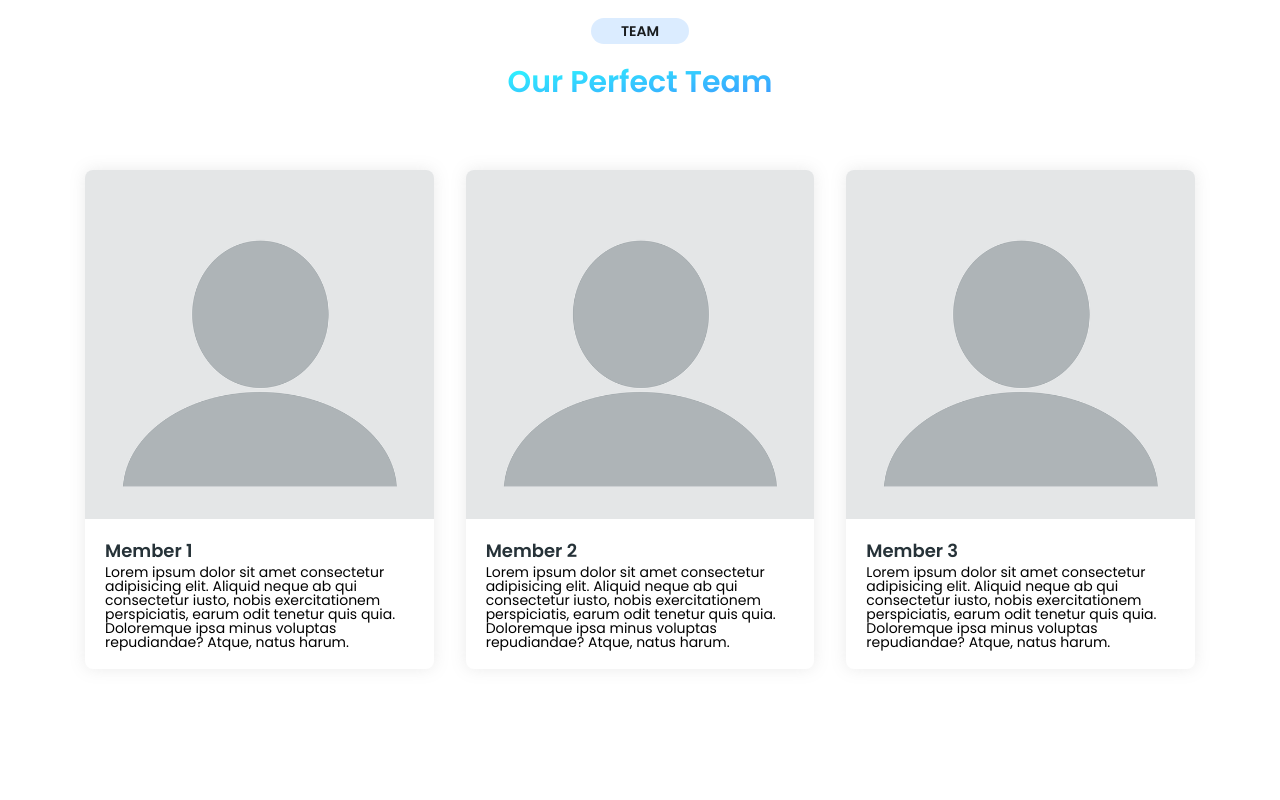
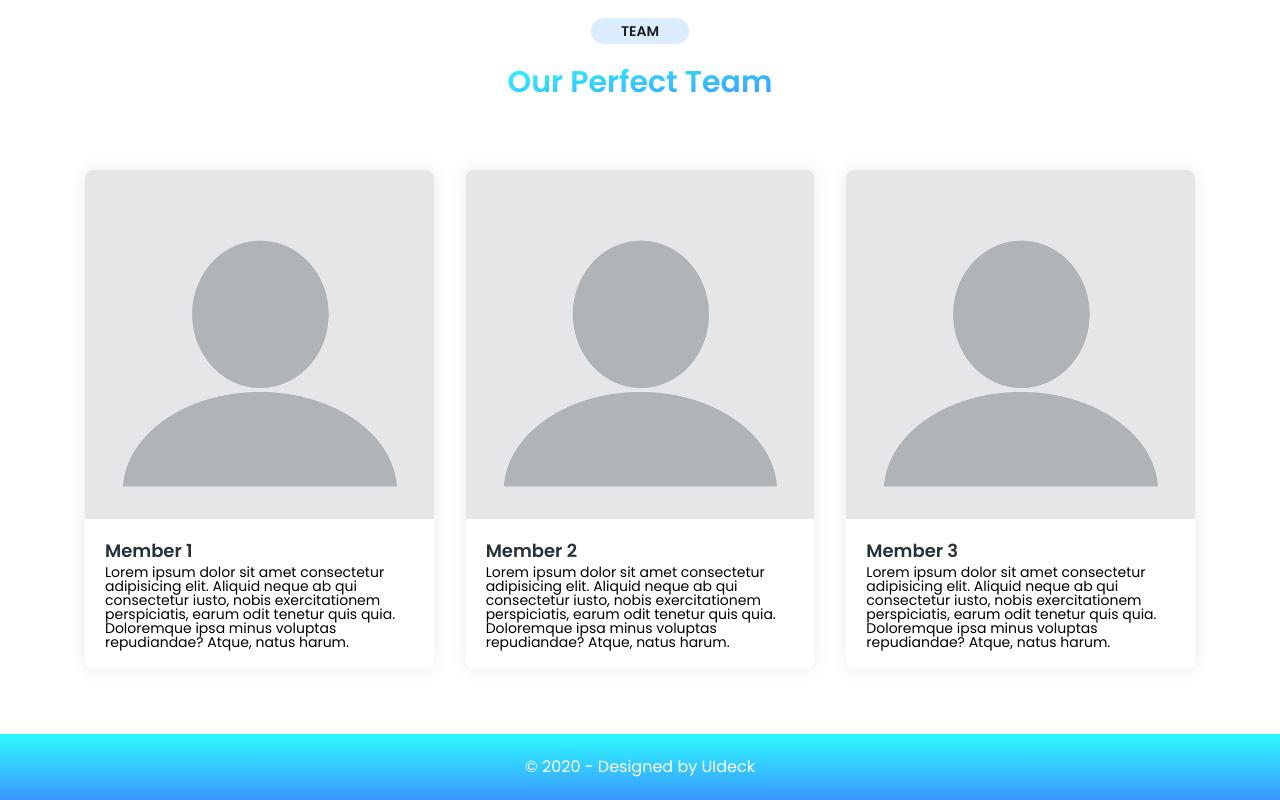
Before and after one commit to DALO-eng/Neo-Frontend, an Angular app: page /home in a window 1280 px wide. Shown: the part 1309-2109 px from the top of the page. Before the commit the page ends 2043 px from the top, so only its background shows below. Built offline with nearby package versions, Linux system fonts and the light colour scheme.

Commit message:
Added footer

```diff
--- a/src/app/app.module.ts
+++ b/src/app/app.module.ts
@@ -7,6 +7,7 @@ import { LandingPageComponent } from './pages/landing-page/landing-page.componen
 import { LandingPageNavbarComponent } from './components/landing-page-navbar/landing-page-navbar.component';
 import { LandingPageFeaturesComponent } from './components/landing-page-features/landing-page-features.component';
 import { LandingPageMembersComponent } from './components/landing-page-members/landing-page-members.component';
+import { LandingPageFooterComponent } from './components/landing-page-footer/landing-page-footer.component';
 
 @NgModule({
   declarations: [
@@ -14,7 +15,8 @@ import { LandingPageMembersComponent } from './components/landing-page-members/l
     LandingPageComponent,
     LandingPageNavbarComponent,
     LandingPageFeaturesComponent,
-    LandingPageMembersComponent
+    LandingPageMembersComponent,
+    LandingPageFooterComponent
   ],
   imports: [
     BrowserModule,
--- /dev/null
+++ b/src/app/components/landing-page-footer/landing-page-footer.component.html
@@ -0,0 +1,3 @@
+<footer class="main-footer">
+  <p>© 2020 - Designed by UIdeck</p>
+</footer>
--- /dev/null
+++ b/src/app/components/landing-page-footer/landing-page-footer.component.scss
@@ -0,0 +1,9 @@
+.main-footer {
+  background-image: linear-gradient(0deg, #3c96ff 0%, #2dfbff 100%);
+  text-align: center;
+  p {
+    padding: 25px 0;
+    margin-bottom: 0;
+    color: #fff;
+  }
+}
--- /dev/null
+++ b/src/app/components/landing-page-footer/landing-page-footer.component.ts
@@ -0,0 +1,15 @@
+import { Component, OnInit } from '@angular/core';
+
+@Component({
+  selector: 'app-landing-page-footer',
+  templateUrl: './landing-page-footer.component.html',
+  styleUrls: ['./landing-page-footer.component.scss']
+})
+export class LandingPageFooterComponent implements OnInit {
+
+  constructor() { }
+
+  ngOnInit(): void {
+  }
+
+}
--- a/src/app/pages/landing-page/landing-page.component.html
+++ b/src/app/pages/landing-page/landing-page.component.html
@@ -4,3 +4,4 @@
 </header>
 <app-landing-page-features></app-landing-page-features>
 <app-landing-page-members></app-landing-page-members>
+<app-landing-page-footer></app-landing-page-footer>
```
Also changed, not shown: 1 other file (tests, documents, lock files or other folders).
